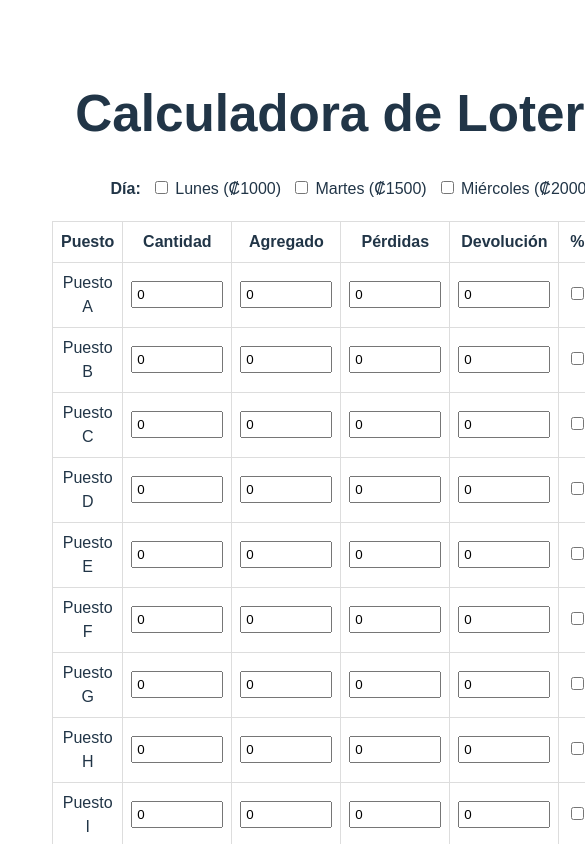
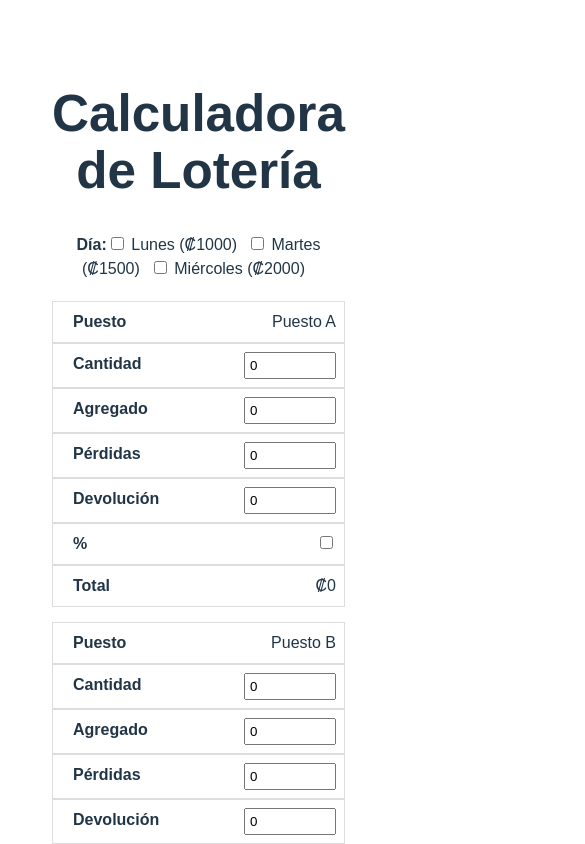
Before and after one commit to chrisbmx20720/loteria, a React (Vite) app: page / in a window 390 px wide. Shown: the top 844 px of the page, 585 px wide, since content can reach past the window. Built offline with nearby package versions, Linux system fonts and the light colour scheme.

Commit message:
loteria funcionando

```diff
--- a/src/components/calculadora/Calculadora.jsx
+++ b/src/components/calculadora/Calculadora.jsx
@@ -1,4 +1,5 @@
 import React, { useState } from 'react';
+import './CalculadoraLoteria.css'; // Asegúrate de importar el archivo CSS
 
 const precios = {
   lunes: 1000,
@@ -78,8 +79,8 @@ const CalculadoraLoteria = () => {
 
     setDatosPuestos(nuevosDatos);
     setTotales({
-      devolucion: (precioDia*totalDevolucion).toFixed(2),
-      perdida: (precioDia*totalPerdida).toFixed(2),
+      devolucion: (precioDia * totalDevolucion).toFixed(2),
+      perdida: (precioDia * totalPerdida).toFixed(2),
       general: totalGeneral.toFixed(2),
     });
   };
@@ -91,13 +92,13 @@ const CalculadoraLoteria = () => {
   });
 
   return (
-    <div style={{ padding: '20px', fontFamily: 'Arial, sans-serif' }}>
+    <div className="calculadora-container">
       <h1>Calculadora de Lotería</h1>
 
-      <div>
+      <div className="dia-seleccion">
         <strong>Día:</strong>
         {Object.keys(precios).map((dia) => (
-          <label key={dia} style={{ marginLeft: '10px' }}>
+          <label key={dia}>
             <input
               type="checkbox"
               value={dia}
@@ -109,94 +110,73 @@ const CalculadoraLoteria = () => {
         ))}
       </div>
 
-      <table style={{ borderCollapse: 'collapse', width: '100%', marginTop: '20px' }}>
+      <div className="tabla-responsive">
+        <table>
           <thead>
             <tr>
-            <th style={estiloCelda}>Puesto</th>
-            <th style={estiloCelda}>Cantidad</th>
-            <th style={estiloCelda}>Agregado</th>
-            <th style={estiloCelda}>Pérdidas</th>
-            <th style={estiloCelda}>Devolución</th>
-            <th style={estiloCelda}>%</th>
-            <th style={estiloCelda}>Total</th>
+              <th>Puesto</th>
+              <th>Cantidad</th>
+              <th>Agregado</th>
+              <th>Pérdidas</th>
+              <th>Devolución</th>
+              <th>%</th>
+              <th>Total</th>
             </tr>
           </thead>
           <tbody>
             {datosPuestos.map((puesto, indice) => (
               <tr key={indice}>
-              <td style={estiloCelda}>{puesto.nombre}</td>
-              <td style={estiloCelda}>
+                <td data-label="Puesto">{puesto.nombre}</td>
+                <td data-label="Cantidad">
                   <input
                     type="number"
                     value={puesto.cantidad}
                     onChange={(e) => manejarCambioPuesto(indice, 'cantidad', e.target.value)}
-                  style={estiloInput}
                   />
                 </td>
-              <td style={estiloCelda}>
+                <td data-label="Agregado">
                   <input
                     type="number"
                     value={puesto.agregado}
                     onChange={(e) => manejarCambioPuesto(indice, 'agregado', e.target.value)}
-                  style={estiloInput}
                   />
                 </td>
-              <td style={estiloCelda}>
+                <td data-label="Pérdidas">
                   <input
                     type="number"
                     value={puesto.perdidas}
                     onChange={(e) => manejarCambioPuesto(indice, 'perdidas', e.target.value)}
-                  style={estiloInput}
                   />
                 </td>
-              <td style={estiloCelda}>
+                <td data-label="Devolución">
                   <input
                     type="number"
                     value={puesto.devolucion}
                     onChange={(e) => manejarCambioPuesto(indice, 'devolucion', e.target.value)}
-                  style={estiloInput}
                   />
                 </td>
-              <td style={estiloCelda}>
+                <td data-label="%">
                   <input
                     type="checkbox"
                     checked={puesto.porcentaje}
                     onChange={(e) => manejarCambioPuesto(indice, 'porcentaje', e.target.checked)}
                   />
                 </td>
-              <td style={estiloCelda}>₡{puesto.total}</td>
+                <td data-label="Total">₡{puesto.total}</td>
               </tr>
             ))}
           </tbody>
         </table>
+      </div>
 
-      <button onClick={calcularTotales} style={estiloBoton}>
-        Calcular
-      </button>
+      <button onClick={calcularTotales}>Calcular</button>
 
       <h3>Totales Generales</h3>
       <p>Total Devolución: ₡{totales.devolucion}</p>
-      <p>Total Pérdida: ₡{totales.perdida }</p>
+      <p>Total Pérdida: ₡{totales.perdida}</p>
       <p>Total General: ₡{totales.general}</p>
     </div>
   );
 };
 
-const estiloCelda = {
-  border: '1px solid #ddd',
-  padding: '8px',
-  textAlign: 'center',
-};
-
-const estiloInput = {
-  width: '80px',
-  padding: '4px',
-};
-
-const estiloBoton = {
-  marginTop: '20px',
-  padding: '10px 20px',
-  fontSize: '16px',
-};
-
 export default CalculadoraLoteria;
--- a/src/components/calculadora/CalculadoraLoteria.css
+++ b/src/components/calculadora/CalculadoraLoteria.css
@@ -1,26 +1,72 @@
-.calculadora-loteria {
+.calculadora-container {
+  padding: 20px;
   font-family: Arial, sans-serif;
-    padding: 20px;
 }
 
-  .dias label {
-    margin-right: 15px;
+.dia-seleccion label {
+  margin-right: 10px;
+}
+
+.tabla-responsive {
+  overflow-x: auto;
 }
 
 table {
+  width: 100%;
   border-collapse: collapse;
-    width: 100%;
   margin-top: 20px;
-    margin-bottom: 20px;
 }
 
-  th, td {
+th,
+td {
+  border: 1px solid #ddd;
   padding: 8px;
-    border: 1px solid #ddd;
   text-align: center;
 }
 
+input[type='number'] {
+  width: 80px;
+  padding: 4px;
+}
+
 button {
+  margin-top: 20px;
   padding: 10px 20px;
   font-size: 16px;
 }
+
+/* Estilos responsivos */
+@media screen and (max-width: 600px) {
+  table,
+  thead,
+  tbody,
+  th,
+  td,
+  tr {
+    display: block;
+  }
+
+  thead tr {
+    display: none;
+  }
+
+  tr {
+    margin-bottom: 15px;
+  }
+
+  td {
+    text-align: right;
+    padding-left: 50%;
+    position: relative;
+  }
+
+  td::before {
+    content: attr(data-label);
+    position: absolute;
+    left: 10px;
+    width: 45%;
+    padding-left: 10px;
+    font-weight: bold;
+    text-align: left;
+  }
+}
```
Lines whose indentation alone changed are shown as unchanged.
